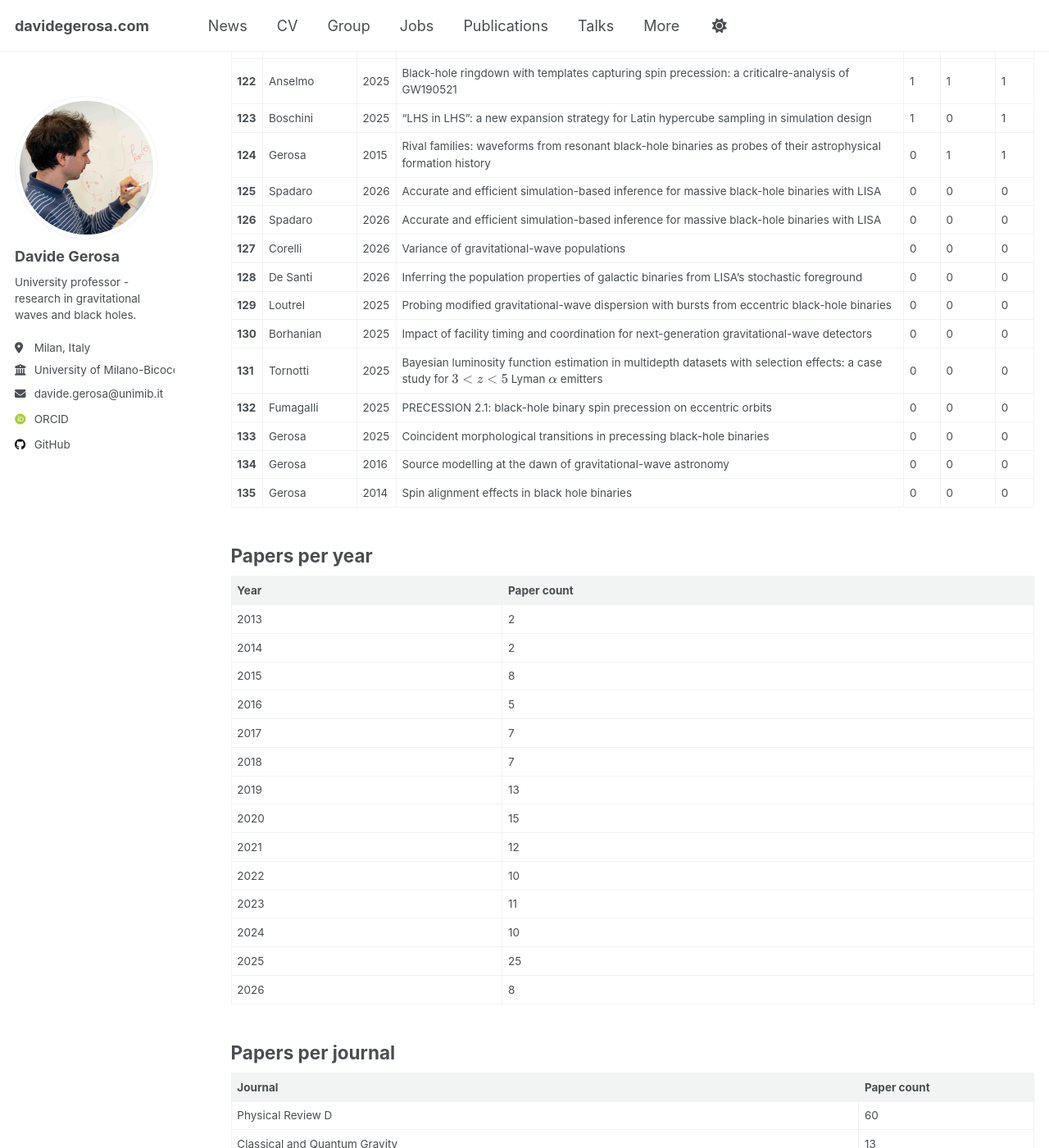
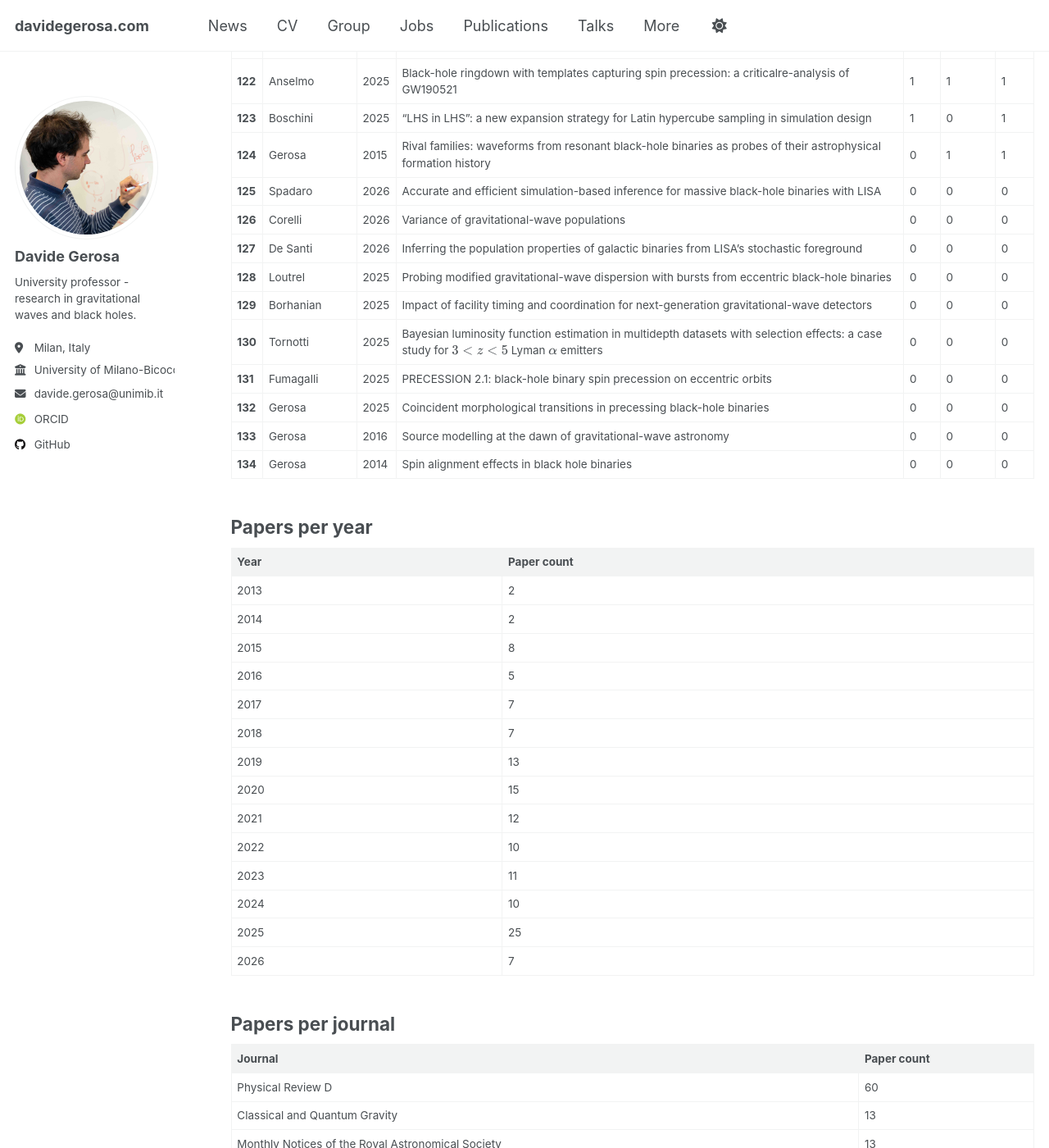
Before and after one commit to dgerosa/website, a Jekyll site: the page built from _pages/citations.md, in a window 1280 px wide and 1400 px high, scrolled down 5392 px. Shown: the whole window at 82% size. Built offline with Jekyll 4.4.1, drawn with Linux system fonts in a browser that asks for light colours; some web fonts are replaced; some of the changed text lies outside the part shown.

Commit message:
Website update from workflow

```diff
--- a/_pages/_citations.md
+++ b/_pages/_citations.md
@@ -134,16 +134,15 @@
 | **123** | Boschini | 2025 | “LHS in LHS”: a new expansion strategy for Latin hypercube sampling in simulation design | 1 | 0 | 1 |
 | **124** | Gerosa | 2015 | Rival families: waveforms from resonant black-hole binaries as probes of their astrophysical formation history | 0 | 1 | 1 |
 | **125** | Spadaro | 2026 | Accurate and efficient simulation-based inference for massive black-hole binaries with LISA | 0 | 0 | 0 |
-| **126** | Spadaro | 2026 | Accurate and efficient simulation-based inference for massive black-hole binaries with LISA | 0 | 0 | 0 |
-| **127** | Corelli | 2026 | Variance of gravitational-wave populations | 0 | 0 | 0 |
-| **128** | De Santi | 2026 | Inferring the population properties of galactic binaries from LISA's stochastic foreground | 0 | 0 | 0 |
-| **129** | Loutrel | 2025 | Probing modified gravitational-wave dispersion with bursts from eccentric black-hole binaries | 0 | 0 | 0 |
-| **130** | Borhanian | 2025 | Impact of facility timing and coordination for next-generation gravitational-wave detectors | 0 | 0 | 0 |
-| **131** | Tornotti | 2025 | Bayesian luminosity function estimation in multidepth datasets with selection effects: a case study for $$3<z<5$$ Lyman $$\alpha$$ emitters | 0 | 0 | 0 |
-| **132** | Fumagalli | 2025 | PRECESSION 2.1: black-hole binary spin precession on eccentric orbits | 0 | 0 | 0 |
-| **133** | Gerosa | 2025 | Coincident morphological transitions in precessing black-hole binaries | 0 | 0 | 0 |
-| **134** | Gerosa | 2016 | Source modelling at the dawn of gravitational-wave astronomy | 0 | 0 | 0 |
-| **135** | Gerosa | 2014 | Spin alignment effects in black hole binaries | 0 | 0 | 0 |
+| **126** | Corelli | 2026 | Variance of gravitational-wave populations | 0 | 0 | 0 |
+| **127** | De Santi | 2026 | Inferring the population properties of galactic binaries from LISA's stochastic foreground | 0 | 0 | 0 |
+| **128** | Loutrel | 2025 | Probing modified gravitational-wave dispersion with bursts from eccentric black-hole binaries | 0 | 0 | 0 |
+| **129** | Borhanian | 2025 | Impact of facility timing and coordination for next-generation gravitational-wave detectors | 0 | 0 | 0 |
+| **130** | Tornotti | 2025 | Bayesian luminosity function estimation in multidepth datasets with selection effects: a case study for $$3<z<5$$ Lyman $$\alpha$$ emitters | 0 | 0 | 0 |
+| **131** | Fumagalli | 2025 | PRECESSION 2.1: black-hole binary spin precession on eccentric orbits | 0 | 0 | 0 |
+| **132** | Gerosa | 2025 | Coincident morphological transitions in precessing black-hole binaries | 0 | 0 | 0 |
+| **133** | Gerosa | 2016 | Source modelling at the dawn of gravitational-wave astronomy | 0 | 0 | 0 |
+| **134** | Gerosa | 2014 | Spin alignment effects in black hole binaries | 0 | 0 | 0 |
 
 ## Papers per year
 
@@ -162,7 +161,7 @@
 | 2023 | 11 |
 | 2024 | 10 |
 | 2025 | 25 |
-| 2026 | 8 |
+| 2026 | 7 |
 
 ## Papers per journal
 
```
Also changed, not shown: other parts of _pages/_citations.md (+3 -3 lines), _pages/_group.md (+1 -1 lines), _pages/_publications.md (+2 -7 lines), _pages/_talks.md (+1 -1 lines).
